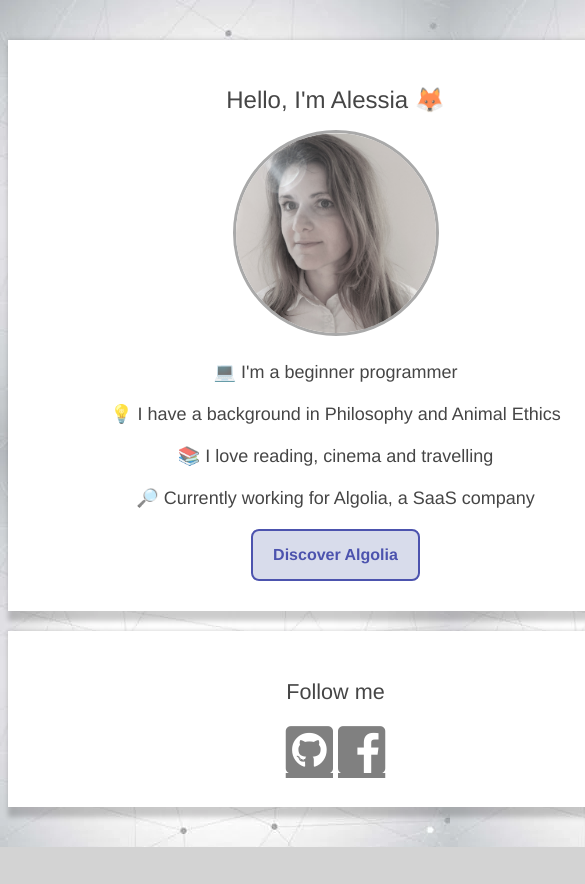
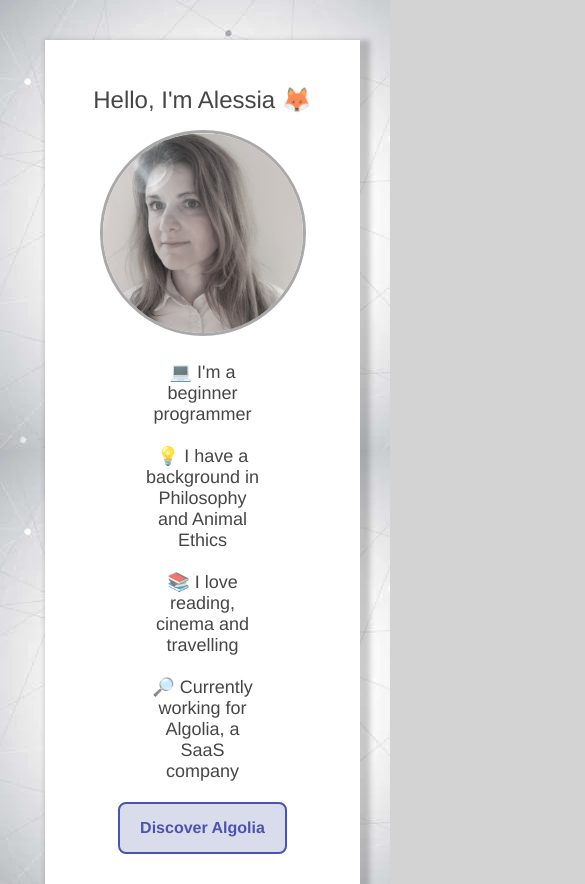
Before and after one commit to Aisselaa/profile, a plain HTML site: page index.html in a window 390 px wide. Shown: the top 884 px of the page, 585 px wide, since content can reach past the window. Before the commit the page ends 847 px from the top, so only its background shows below. Drawn offline with Linux system fonts and the light colour scheme.

Commit message:
make my profile prettier

```diff
--- a/style.css
+++ b/style.css
@@ -108,3 +108,17 @@ a:hover {
     width: 700px;
   }
 }
+
+@media (max-width: 720px) {
+  /* For a screen < 720px, this CSS will be read */
+  .container {
+    width: 500px;
+  }
+}
+
+@media (max-width: 540px) {
+  /* For a screen < 540px, this CSS will be read */
+  .container {
+    width: 300px;
+  }
+}
```
